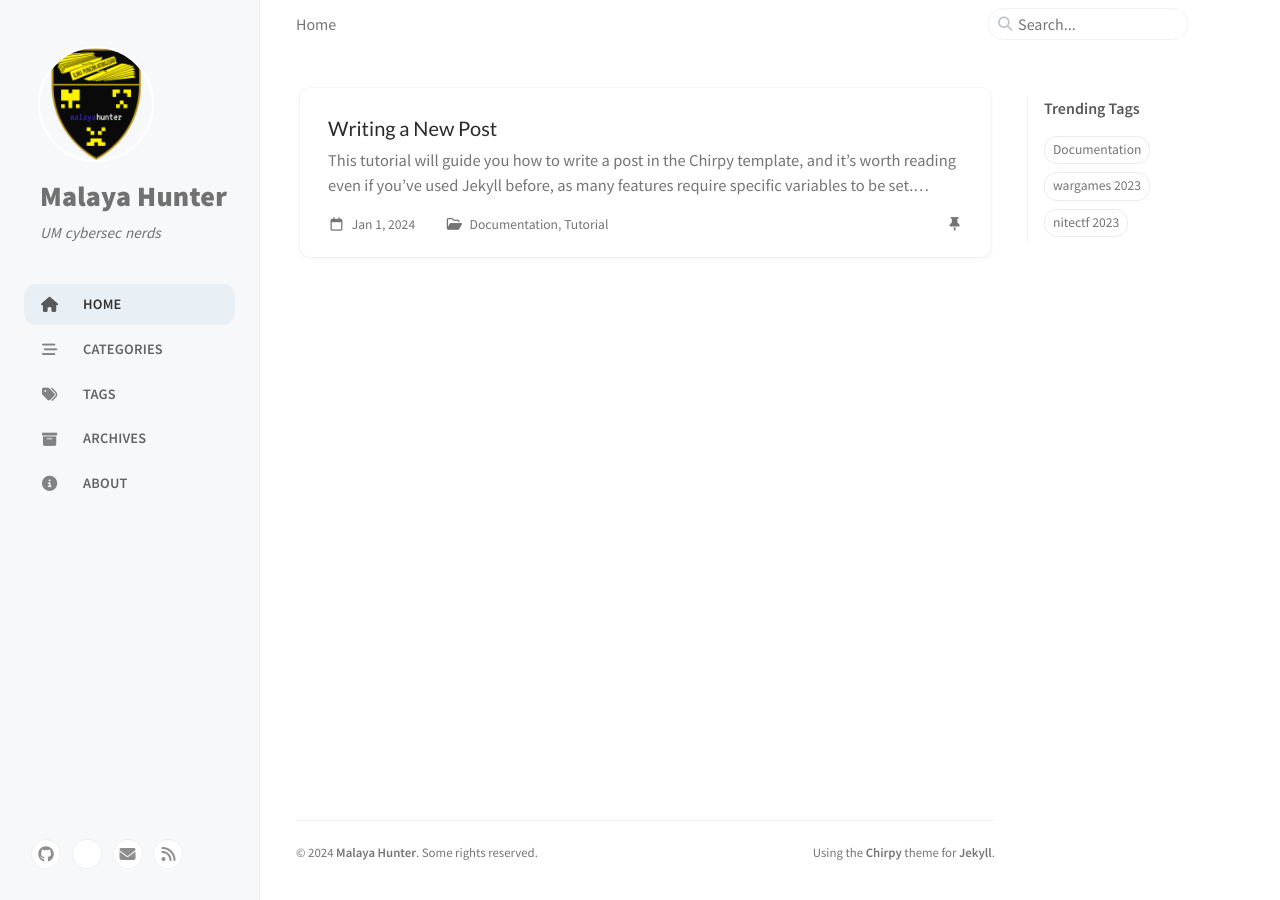
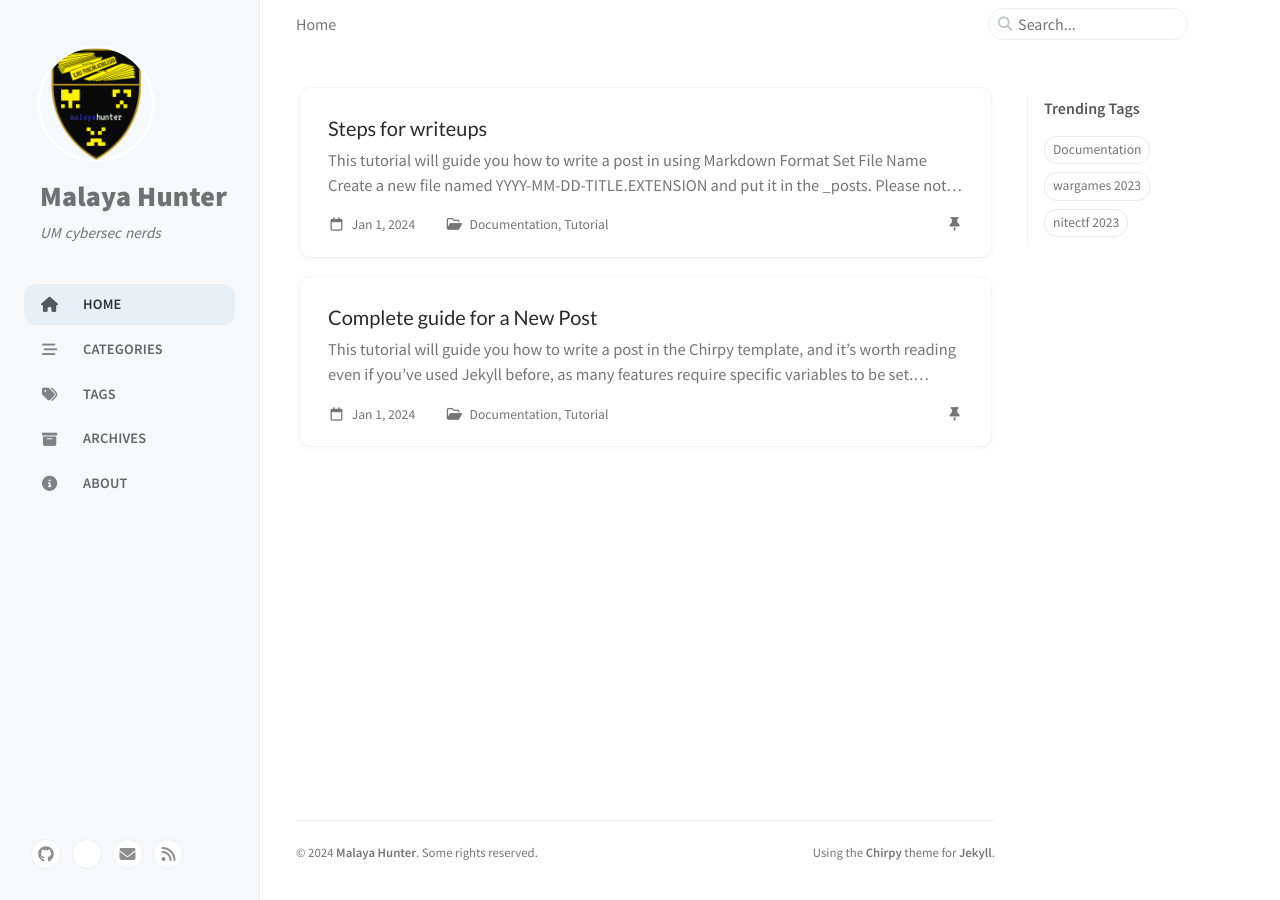
Before and after one commit to um-csnet/malayahunter, a Jekyll site: the page built from index.html, in a window 1280 px wide. Built offline with Jekyll 4.4.1, drawn with Linux system fonts in a browser that asks for light colours; cached includes are drawn as plain includes.

Commit message:
Update post titles and add writeups example

````diff
--- a/_posts/2019-08-08-write-a-new-post.md
+++ b/_posts/2019-08-08-write-a-new-post.md
@@ -1,5 +1,5 @@
 ---
-title: Writing a New Post
+title: Complete guide for a New Post
 author: [cotes,capang,shafiq]
 date: 2024-01-01 09:30:00 +0800
 categories: [Documentation, Tutorial]
--- /dev/null
+++ b/_posts/2019-08-08-writeups-example.md
@@ -0,0 +1,82 @@
+---
+title: Steps for writeups
+author: [capang,shafiq]
+date: 2024-01-01 09:30:00 +0800
+categories: [Documentation, Tutorial]
+tags: [Documentation]
+pin: true
+render_with_liquid: false
+---
+
+This tutorial will guide you how to write a post in using Markdown Format
+
+- Set File Name
+
+Create a new file named `YYYY-MM-DD-TITLE.EXTENSION` and put it in the `_posts`. Please note that the `EXTENSION`{: .filepath} must be one of `md`{: .filepath} and `markdown`{: .filepath}.
+
+Example
+
+`2024-01-03-chall1.md` File name for a writeup on challenge named chal1 on 03/01/2024
+
+- Set Front Matter
+
+```yaml
+---
+title: TITLE
+date: YYYY-MM-DD HH:MM:SS +/-TTTT
+categories: [TOP_CATEGORIE, SUB_CATEGORIE]
+tags: [TAG]     # TAG names should always be lowercase
+---
+```
+
+This will set what ur contents is all about
+
+Example for challenge Magic Door in PWN Category during Wargames 2023 on 01/01/2024 written by `capang`
+
+```yaml
+---
+title: Magic Door
+author: capang
+date: 2024-01-01 09:30:00 +0800
+categories: [Writeups, PWN]
+tags: [wargames 2023]
+math: true
+mermaid: true
+---
+```
+
+- Register Author Information
+
+Adding author information in `_data/authors.yml`
+
+```yaml
+<author_id>:
+  name: <full name>
+  twitter: <twitter_of_author>
+  url: <homepage_of_author>
+```
+{: file="_data/authors.yml" }
+
+Example
+
+```yaml
+capang:
+  name: Capang
+  twitter:
+  url: https://github.com/broCapang
+
+shafiq:
+  name: Shafiq
+  twitter:
+  url: https://github.com/shafiqps
+```
+
+And then use `author` to specify a single entry or `authors` to specify multiple entries:
+
+```yaml
+---
+author: <author_id>                     # for single entry
+# or
+authors: [<author1_id>, <author2_id>]   # for multiple entries
+---
+```
````
